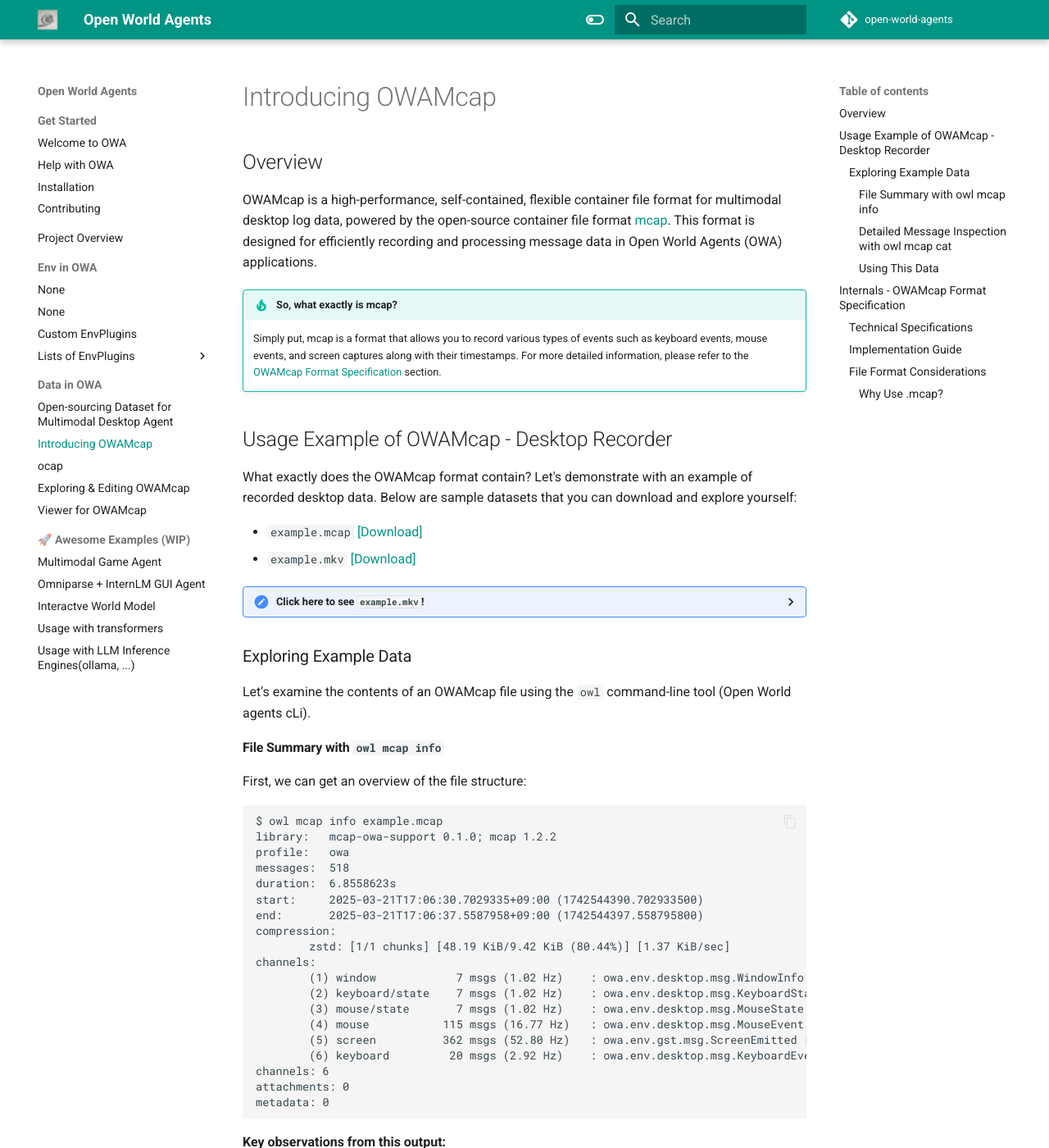
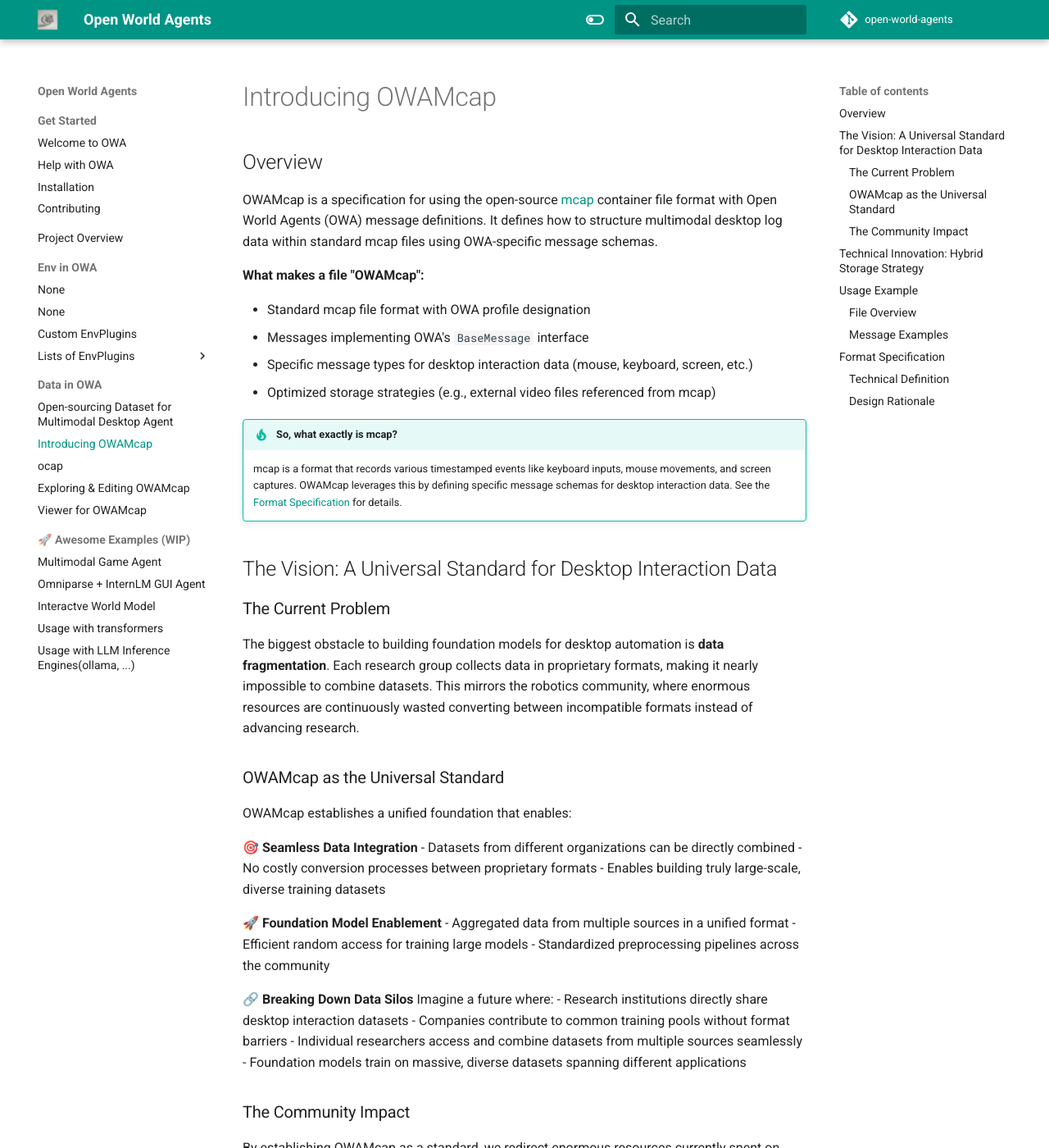
Before and after one commit to open-world-agents/open-world-agents, an MkDocs documentation site: the page built from docs/data/data_format.md, in a window 1280 px wide and 1400 px high. Shown: the whole window at 82% size. Built offline with MkDocs 1.6.1 and Material for MkDocs 9.7.7, drawn with Linux system fonts in a browser that asks for light colours; comment, search, counter and statistics services are not loaded; some of the changed text lies outside the part shown.

Commit message:
docs: draft of ambitious OWAMcap docs

````diff
--- a/docs/data/data_format.md
+++ b/docs/data/data_format.md
@@ -2,152 +2,124 @@
 
 ## Overview
 
-OWAMcap is a high-performance, self-contained, flexible container file format for multimodal desktop log data, powered by the open-source container file format [mcap](https://mcap.dev/). This format is designed for efficiently recording and processing message data in Open World Agents (OWA) applications.
+OWAMcap is a specification for using the open-source [mcap](https://mcap.dev/) container file format with Open World Agents (OWA) message definitions. It defines how to structure multimodal desktop log data within standard mcap files using OWA-specific message schemas.
+
+**What makes a file "OWAMcap":**
+
+- Standard mcap file format with OWA profile designation
+- Messages implementing OWA's `BaseMessage` interface
+- Specific message types for desktop interaction data (mouse, keyboard, screen, etc.)
+- Optimized storage strategies (e.g., external video files referenced from mcap)
 
 !!! tip "So, what exactly is mcap?"
-    Simply put, mcap is a format that allows you to record various types of events such as keyboard events, mouse events, and screen captures along with their timestamps. For more detailed information, please refer to the [OWAMcap Format Specification](#internals-owamcap-format-specification) section.
+    mcap is a format that records various timestamped events like keyboard inputs, mouse movements, and screen captures. OWAMcap leverages this by defining specific message schemas for desktop interaction data. See the [Format Specification](#internals-owamcap-format-specification) for details.
 
-## Usage Example of OWAMcap - Desktop Recorder
+## The Vision: A Universal Standard for Desktop Interaction Data
 
-What exactly does the OWAMcap format contain? Let's demonstrate with an example of recorded desktop data. Below are sample datasets that you can download and explore yourself:
+### The Current Problem
+The biggest obstacle to building foundation models for desktop automation is **data fragmentation**. Each research group collects data in proprietary formats, making it nearly impossible to combine datasets. This mirrors the robotics community, where enormous resources are continuously wasted converting between incompatible formats instead of advancing research.
 
-- `example.mcap` [[Download]](https://github.com/open-world-agents/open-world-agents/blob/main/docs/data/example.mcap)
-- `example.mkv` [[Download]](https://github.com/open-world-agents/open-world-agents/blob/main/docs/data/example.mkv)
+### OWAMcap as the Universal Standard
+OWAMcap establishes a unified foundation that enables:
 
-??? demo "Click here to see `example.mkv`!"
-    <video controls>
-    <source src="../example.mkv" type="video/mp4">
-    </video>
-### Exploring Example Data
+**🎯 Seamless Data Integration**
+- Datasets from different organizations can be directly combined
+- No costly conversion processes between proprietary formats
+- Enables building truly large-scale, diverse training datasets
 
-Let's examine the contents of an OWAMcap file using the `owl` command-line tool (Open World agents cLi).
+**🚀 Foundation Model Enablement**
+- Aggregated data from multiple sources in a unified format
+- Efficient random access for training large models
+- Standardized preprocessing pipelines across the community
 
-#### File Summary with `owl mcap info`
+**🔗 Breaking Down Data Silos**
+Imagine a future where:
+- Research institutions directly share desktop interaction datasets
+- Companies contribute to common training pools without format barriers
+- Individual researchers access and combine datasets from multiple sources seamlessly
+- Foundation models train on massive, diverse datasets spanning different applications
 
-First, we can get an overview of the file structure:
+### The Community Impact
+By establishing OWAMcap as a standard, we redirect enormous resources currently spent on data format conversion toward actual research and model development. This is particularly crucial for foundation models, which require vast amounts of diverse data to achieve their full potential.
 
+!!! success "Preventing the 'Format Wars'"
+    The desktop automation field is at a critical juncture. Without standardization, we risk repeating robotics' mistakes: researchers spending months on format conversion, valuable datasets remaining isolated, and foundation models unable to reach their potential due to fragmented training data.
+
+## Technical Innovation: Hybrid Storage Strategy
+
+OWAMcap's most innovative feature is its approach to video data:
+
+- **Video data**: Stored in external files (`.mkv`) with efficient encoding
+- **Metadata**: Stored in mcap with precise timestamps and frame references
+- **Result**: Minimal file sizes with frame-accurate synchronization
+
+```python
+class ScreenEmitted(OWAMessage):
+    _type = "owa.env.gst.msg.ScreenEmitted"
+
+    # Timestamps and frame references
+    utc_ns: int | None = None
+    path: str | None = None  # e.g., "example.mkv"
+    pts: int | None = None   # Precise frame timestamp
+
+    # Optional in-memory frame data
+    frame_arr: Optional[np.ndarray] = Field(None, exclude=True)
+    shape: Optional[Tuple[int, int]] = None
+
+    def lazy_load(self) -> np.ndarray:
+        """Load frame data on-demand from external video file."""
+        if self.frame_arr is None and self.path and self.pts:
+            rgb_array = _video_reader.get_frame_at_pts(self.path, self.pts)
+            self.frame_arr = cv2.cvtColor(rgb_array, cv2.COLOR_RGB2BGRA)
+        return self.frame_arr
 ```
+
+**Benefits**: Storage efficiency, library compatibility, lazy loading, and seamless integration with existing video tools.
+
+## Usage Example
+
+Sample datasets demonstrating the format:
+- `example.mcap` [[Download]](https://github.com/open-world-agents/open-world-agents/blob/main/docs/data/example.mcap) - Metadata and timestamps
+- `example.mkv` [[Download]](https://github.com/open-world-agents/open-world-agents/blob/main/docs/data/example.mkv) - Video data
+
+### File Overview
+```bash
 $ owl mcap info example.mcap
 library:   mcap-owa-support 0.1.0; mcap 1.2.2
 profile:   owa
 messages:  518
-duration:  6.8558623s
-start:     2025-03-21T17:06:30.7029335+09:00 (1742544390.702933500)
-end:       2025-03-21T17:06:37.5587958+09:00 (1742544397.558795800)
-compression:
-        zstd: [1/1 chunks] [48.19 KiB/9.42 KiB (80.44%)] [1.37 KiB/sec]
+duration:  6.86s
+compression: zstd (80.44% reduction)
 channels:
-        (1) window            7 msgs (1.02 Hz)    : owa.env.desktop.msg.WindowInfo [jsonschema]
-        (2) keyboard/state    7 msgs (1.02 Hz)    : owa.env.desktop.msg.KeyboardState [jsonschema]
-        (3) mouse/state       7 msgs (1.02 Hz)    : owa.env.desktop.msg.MouseState [jsonschema]
-        (4) mouse           115 msgs (16.77 Hz)   : owa.env.desktop.msg.MouseEvent [jsonschema]
-        (5) screen          362 msgs (52.80 Hz)   : owa.env.gst.msg.ScreenEmitted [jsonschema]
-        (6) keyboard         20 msgs (2.92 Hz)    : owa.env.desktop.msg.KeyboardEvent [jsonschema]
-channels: 6
-attachments: 0
-metadata: 0
+    (1) window       7 msgs (1.02 Hz) : WindowInfo
+    (2) keyboard/state  7 msgs (1.02 Hz) : KeyboardState
+    (3) mouse/state     7 msgs (1.02 Hz) : MouseState
+    (4) mouse         115 msgs (16.77 Hz): MouseEvent
+    (5) screen        362 msgs (52.80 Hz): ScreenEmitted
+    (6) keyboard       20 msgs (2.92 Hz) : KeyboardEvent
 ```
 
-**Key observations from this output:**
+**Key insight**: Only 48.19 KiB for 6.86 seconds of multimodal data, thanks to external video storage.
 
-1. **File Overview**:
-    - Contains 518 messages recorded over 6.86 seconds
-    - Records from March 21, 2025, with precise start and end timestamps
-
-2. **Compression**:
-    - Uses zstd compression, reducing file size by 80.44%
-
-3. **Channels (Topics)**:
-    - The file contains 6 different channels (or topics), each tracking a specific type of event:
-
-   | Channel # | Name | Message Count | Frequency | Message Type |
-   |-----------|------|--------------|-----------|--------------|
-   | 1 | window | 7 msgs | 1.02 Hz | WindowInfo |
-   | 2 | keyboard/state | 7 msgs | 1.02 Hz | KeyboardState |
-   | 3 | mouse/state | 7 msgs | 1.02 Hz | MouseState |
-   | 4 | mouse | 115 msgs | 16.77 Hz | MouseEvent |
-   | 5 | screen | 362 msgs | 52.80 Hz | ScreenEmitted |
-   | 6 | keyboard | 20 msgs | 2.92 Hz | KeyboardEvent |
-
-For example, looking at channel #5 (screen), we can see:
-
-- The topic name is "screen"
-- It contains 362 messages
-- Recording frequency is 52.80 Hz (slightly lower than the intended 60 Hz, likely due to the short recording time)
-- Messages are of type `owa.env.gst.msg.ScreenEmitted`
-
-#### Detailed Message Inspection with `owl mcap cat`
-
-To examine individual messages, we can use the `cat` command:
-
-```
-$ owl mcap cat example.mcap --n 8 --no-pretty
-Topic: window, Timestamp: 1741628814049712700, Message: {'title': 'ZType – Typing Game - Type to Shoot - Chromium', 'rect': [389, 10, 955, 1022], 'hWnd': 7540094}
-Topic: keyboard/state, Timestamp: 1741628814049712700, Message: {'buttons': []}
-Topic: mouse/state, Timestamp: 1742544390703436600, Message: {'x': 1594, 'y': 1112, 'buttons': []}
-Topic: mouse, Timestamp: 1742544390707441200, Message: {'event_type': 'move', 'x': 1597, 'y': 1112}
-Topic: screen, Timestamp: 1741628814057575300, Message: {'path': 'example.mkv', 'pts': 14866666666, 'utc_ns': 1741628814056571100}
-Topic: screen, Timestamp: 1741628814073392700, Message: {'path': 'example.mkv', 'pts': 14883333333, 'utc_ns': 1741628814072476900}
-Topic: keyboard, Timestamp: 1741628815015522100, Message: {'event_type': 'release', 'vk': 162}
+### Message Examples
+```bash
+$ owl mcap cat example.mcap --n 4 --no-pretty
+Topic: window, Message: {'title': 'ZType – Typing Game - Chromium', 'rect': [389, 10, 955, 1022]}
+Topic: mouse, Message: {'event_type': 'move', 'x': 1597, 'y': 1112}
+Topic: screen, Message: {'path': 'example.mkv', 'pts': 14866666666, 'utc_ns': 1741628814056571100}
+Topic: keyboard, Message: {'event_type': 'release', 'vk': 162}
 ```
 
-**What we can learn from these messages:**
+This structured data enables precise reconstruction of user interactions synchronized with screen captures, and most importantly, **direct combination with datasets from other sources**.
 
-1. **Window messages** - Track active windows
-    - Example: `{'title': 'ZType – Typing Game - Type to Shoot - Chromium', 'rect': [389, 10, 955, 1022], 'hWnd': 7540094}`
-    - Shows which window was active, its title, position and size
+## Format Specification
 
-2. **Mouse messages** - Track cursor position and button states
-    - Position tracking: `{'x': 1597, 'y': 1112}`
-    - Event types include: "move", "click", etc.
-
-3. **Keyboard messages** - Track key presses and releases
-    - Example: `{'event_type': 'release', 'vk': 162}`
-    - Records which virtual key was pressed or released
-
-4. **Screen messages** - Link to video frames in the MKV file
-    - Contains paths, presentation timestamps, and UTC timestamps
-
-#### Using This Data
-
-This structured data allows for powerful analysis and use cases:
-
-- You can filter data based on which window was active at a particular time
-- You can synchronize keyboard/mouse events with screen captures
-- The timestamps allow for precise reconstruction of user interactions
-
-!!! tip "What's VK(Virtual Key Code)?"
-    Operating systems don't directly use the physical keyboard input values (scan codes) but instead use virtualized keys called VKs. OWA's recorder uses VKs to record keyboard-agnostic data. If you're interested in more details, you can refer to the following resources:
-
-    - [Keyboard Input Overview, Microsoft](https://learn.microsoft.com/en-us/windows/win32/inputdev/about-keyboard-input)
-    - [Virtual-Key Codes, Microsoft](https://learn.microsoft.com/en-us/windows/win32/inputdev/virtual-key-codes)
-
-
-## Internals - OWAMcap Format Specification
-
-!!! note "Note for Users"
-    This part is intended for developers who want to utilize the OWAMcap file format for their own applications. **Regular users of the library may not need this information.**
-
-### Technical Specifications
-
-- OWAMcap uses the standard `mcap` format with `json` schema
-- The [`mcap-owa-support`](https://github.com/open-world-agents/open-world-agents/tree/main/projects/mcap-owa-support) Python package, which is within the open-world-agents repository, provides decoders, writers, and readers for this format
-- All messages must inherit from or implement the [`BaseMessage`](https://github.com/open-world-agents/open-world-agents/blob/main/projects/owa-core/owa/core/message.py#L7) class from `owa.core.message`
-
-!!! mcap "What's MCAP?"
-    MCAP (pronounced "em-cap") is an open-source container file format designed for multimodal log data. It supports multiple channels of timestamped pre-serialized data and is ideal for pub/sub or robotics applications.
-
-    Key advantages of MCAP:
-
-    - **High Performance**: Efficient storage and retrieval of large event data streams
-    - **Flexible & Open**: Works with diverse data types beyond robotics
-    - **Self-Describing**: Encodes schema information to ensure compatibility
-
-    **[Learn more about MCAP](https://mcap.dev/)**
-
-### Implementation Guide
-
-Any message that implements [`BaseMessage`](https://github.com/open-world-agents/open-world-agents/blob/main/projects/owa-core/owa/core/message.py#L7) can be recorded in the OWAMcap format. This provides flexibility while maintaining a consistent interface. Following block describes the interface of `BaseMessage`.
+### Technical Definition
+OWAMcap consists of:
+- **Base**: Standard mcap format with JSON schema
+- **Profile**: `owa` designation in mcap metadata
+- **Messages**: Must implement [`BaseMessage`](https://github.com/open-world-agents/open-world-agents/blob/main/projects/owa-core/owa/core/message.py#L7) interface
+- **Support**: [`mcap-owa-support`](https://github.com/open-world-agents/open-world-agents/tree/main/projects/mcap-owa-support) package for reading/writing
 
 ```python
 class BaseMessage(ABC):
@@ -165,8 +137,19 @@
     def get_schema(cls): ...
 ```
 
-### File Format Considerations
+### Design Rationale
 
-#### Why Use `.mcap`?
+**Why mcap?**
+Few open-source formats support heterogeneous timestamped data. ROS bagfiles require heavy ROS dependencies, while mcap is self-contained and optimized for random access—critical for VLA model training.
 
-There are very few open-source formats available for heterogeneous timestamped data. ROS's bagfile format is one option, but it heavily depends on the ROS ecosystem and often requires installation of ROS1/2. In comparison, `mcap` is self-contained and efficient, especially for random read (or seeking) operations, which is critical for training VLA (Vision-Language-Action) models.
+**Why external video storage?**
+- Video codecs (H.264, H.265) are highly optimized
+- Maintains compatibility with existing video libraries
+- Enables selective frame loading for large datasets
+- Prevents metadata files from becoming unwieldy
+
+**Why standardization matters?**
+Without OWAMcap, the desktop automation field risks repeating robotics' mistakes: fragmented datasets, wasted conversion efforts, and limited foundation model potential. By establishing this standard early, we enable the community to focus on advancing capabilities rather than solving compatibility problems.
+
+!!! success "The Bottom Line"
+    OWAMcap transforms desktop interaction data from isolated, proprietary collections into a unified resource for building the next generation of foundation models. It's not just a file format—it's the infrastructure for collaborative progress in desktop automation.
````
Also changed, not shown: docs/index.md (+0 -4 lines).
